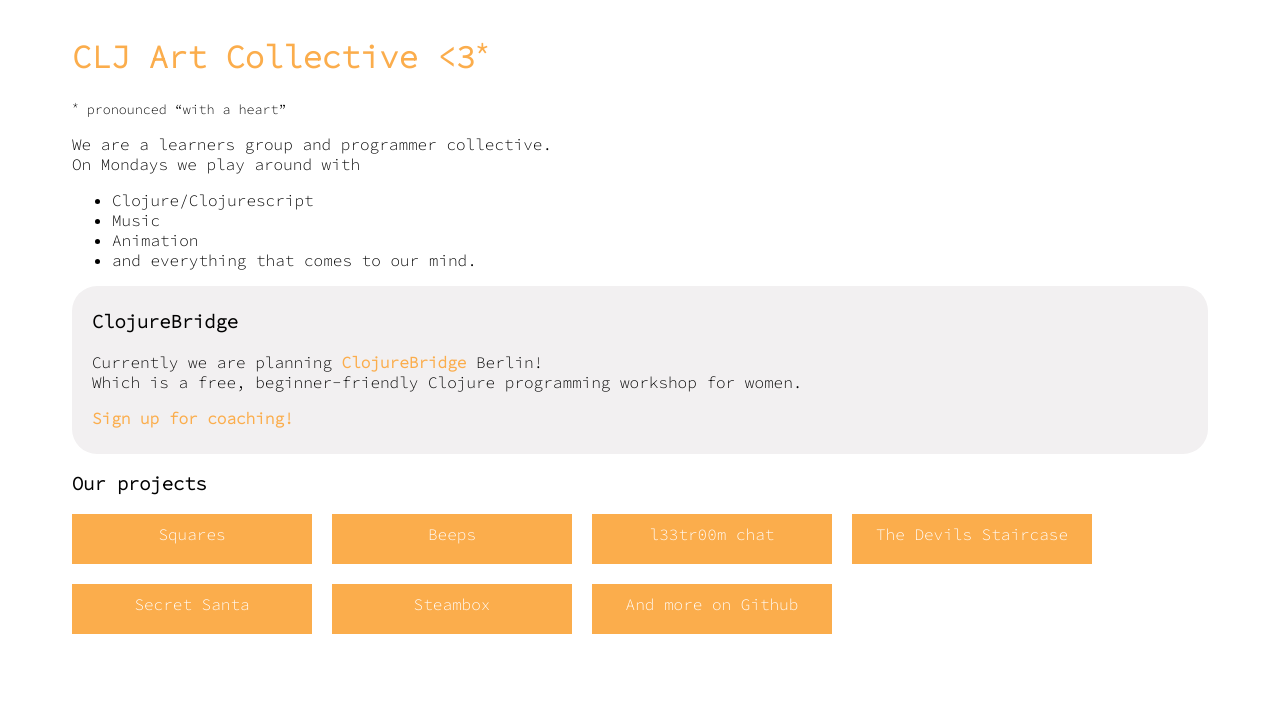
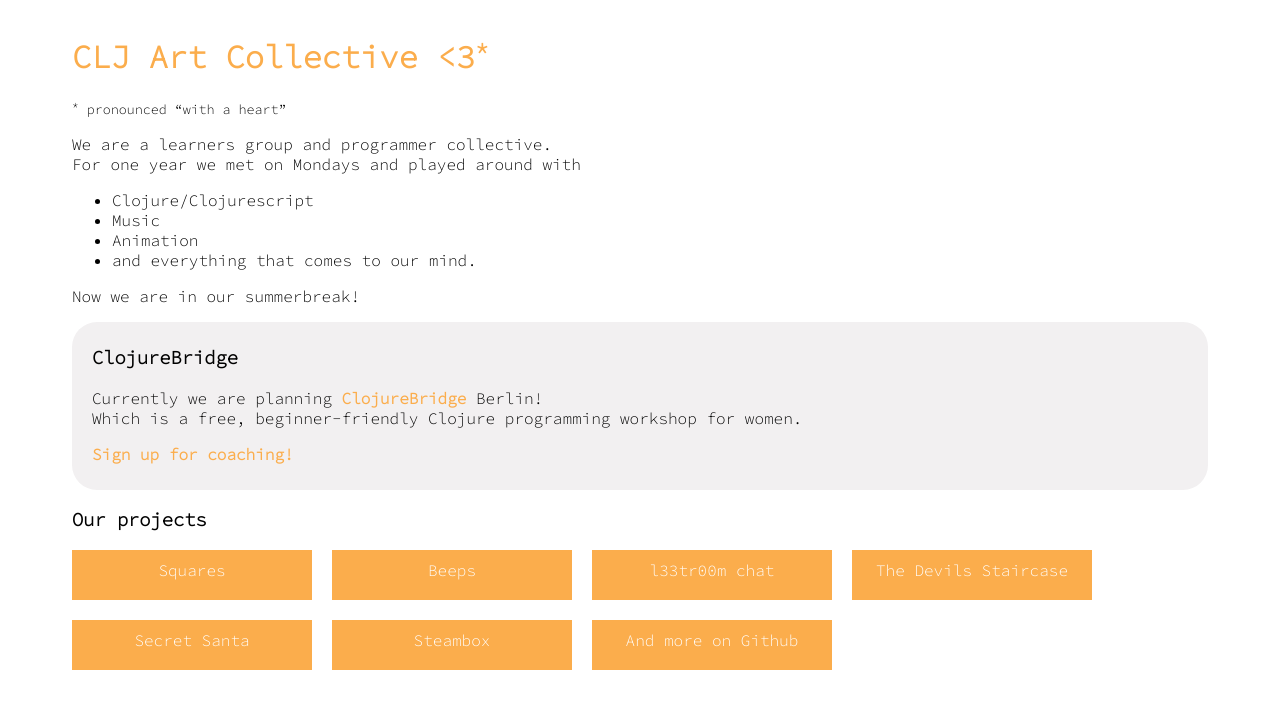
Before and after one commit to cljart/cljart.github.io, a Jekyll site: the page built from index.md, in a window 1280 px wide. Shown: the top 709 px of the page. Built offline with Jekyll 4.4.1, drawn with Linux system fonts in a browser that asks for light colours.

Commit message:
change some text

```diff
--- a/index.md
+++ b/index.md
@@ -9,12 +9,14 @@
 <small><sup>*</sup> pronounced "with a heart"</small>
 
 We are a learners group and programmer collective.
-On Mondays we play around with
+For one year we met on Mondays and played around with
 
 * Clojure/Clojurescript
 * Music
 * Animation
 * and everything that comes to our mind.
+
+Now we are in our summerbreak!
 
 <div class="box">
 ### ClojureBridge
```
